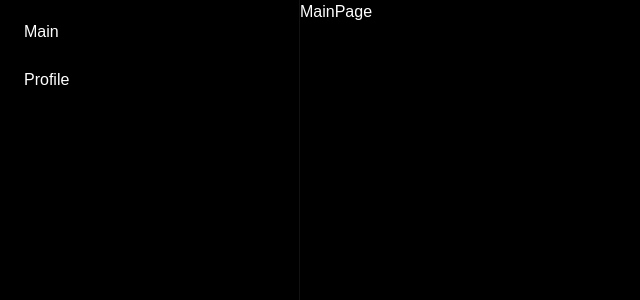
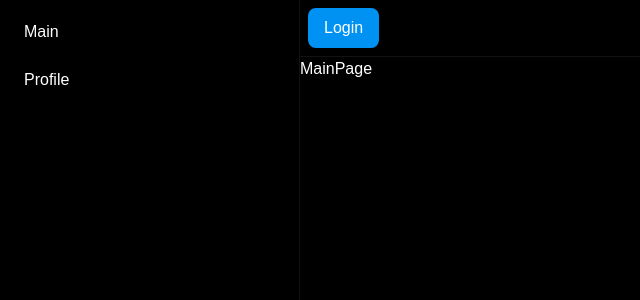
Before and after one commit to bbabdibakas/iheardnoise.frontend, a React app: page / in a window 1280 px wide. Shown: the top 300 px of the page, without its empty margins (0-640 px from the left). Built offline with nearby package versions, Linux system fonts and the light colour scheme.

Commit message:
feat: added ui kits AppButton, AppHeader

```diff
--- a/src/app/App.tsx
+++ b/src/app/App.tsx
@@ -7,10 +7,12 @@ const App = () => {
     return (
         <div className='wrapper'>
             <Sidebar />
-            <Routes>
-                <Route path="/" element={<MainPage />} />
-                <Route path="/profile" element={<ProfilePage />} />
-            </Routes>
+            <div className='content'>
+                <Routes>
+                    <Route path="/" element={<MainPage />} />
+                    <Route path="/profile" element={<ProfilePage />} />
+                </Routes>
+            </div>
         </div>
     )
 }
--- a/src/pages/MainPage/ui/MainPage.tsx
+++ b/src/pages/MainPage/ui/MainPage.tsx
@@ -1,6 +1,18 @@
+import AppButton from "shared/ui/AppButton/AppButton"
+import AppHeader from "shared/ui/AppHeader/AppHeader"
+
 const MainPage = () => {
+    const onClickButton = () => {
+        alert('Clicked!')
+    }
+
     return (
         <div>
+            <AppHeader>
+                <AppButton onClick={onClickButton}>
+                    Login
+                </AppButton>
+            </AppHeader>
             MainPage
         </div>
     )
--- /dev/null
+++ b/src/shared/ui/AppButton/AppButton.module.scss
@@ -0,0 +1,19 @@
+.AppButton {
+    display: flex;
+    align-items: center;
+    cursor: pointer;
+    padding: 8px 16px;
+    border-radius: 8px;
+    color: var(--primary-color);
+    border: none;
+    background: #0092F2;
+    border: none;
+
+    &:active {
+        opacity: 0.8;
+    }
+
+    &:hover {
+        background: #1A77F2;
+    }
+}
--- /dev/null
+++ b/src/shared/ui/AppButton/AppButton.tsx
@@ -0,0 +1,26 @@
+import cls from './AppButton.module.scss'
+import { ButtonHTMLAttributes } from 'react'
+
+interface AppButtonProps extends ButtonHTMLAttributes<HTMLButtonElement> {
+    className?: string
+}
+
+const AppButton = (props: AppButtonProps) => {
+    const {
+        children,
+        className,
+        ...otherProps
+    } = props
+
+    return (
+        <button
+            type="button"
+            className={`${cls.AppButton} ${className}`}
+            {...otherProps}
+        >
+            {children}
+        </button>
+    )
+}
+
+export default AppButton
--- /dev/null
+++ b/src/shared/ui/AppHeader/AppHeader.module.scss
@@ -0,0 +1,6 @@
+.AppHeader {
+    display: flex;
+    align-items: center;
+    padding: 8px;
+    border-bottom: 1px solid var(--hover-color);
+}
--- /dev/null
+++ b/src/shared/ui/AppHeader/AppHeader.tsx
@@ -0,0 +1,24 @@
+import cls from './AppHeader.module.scss'
+import { ReactNode } from 'react'
+
+interface AppHeaderProps {
+    children: ReactNode
+    className?: string
+}
+
+const AppHeader = (props: AppHeaderProps) => {
+    const {
+        children,
+        className
+    } = props
+
+    return (
+        <div
+            className={`${cls.AppHeader} ${className}`}
+        >
+            {children}
+        </div>
+    )
+}
+
+export default AppHeader
```
